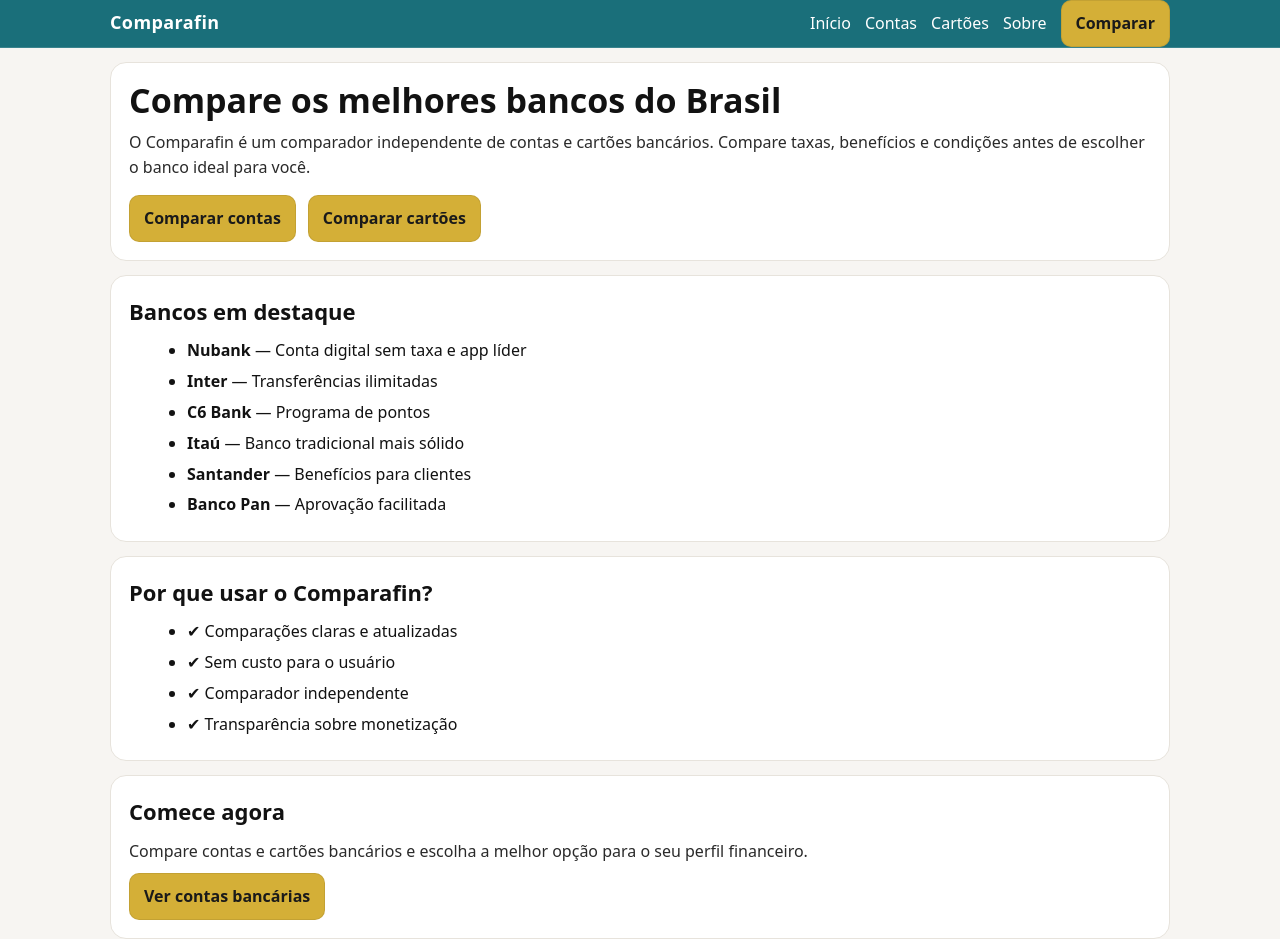
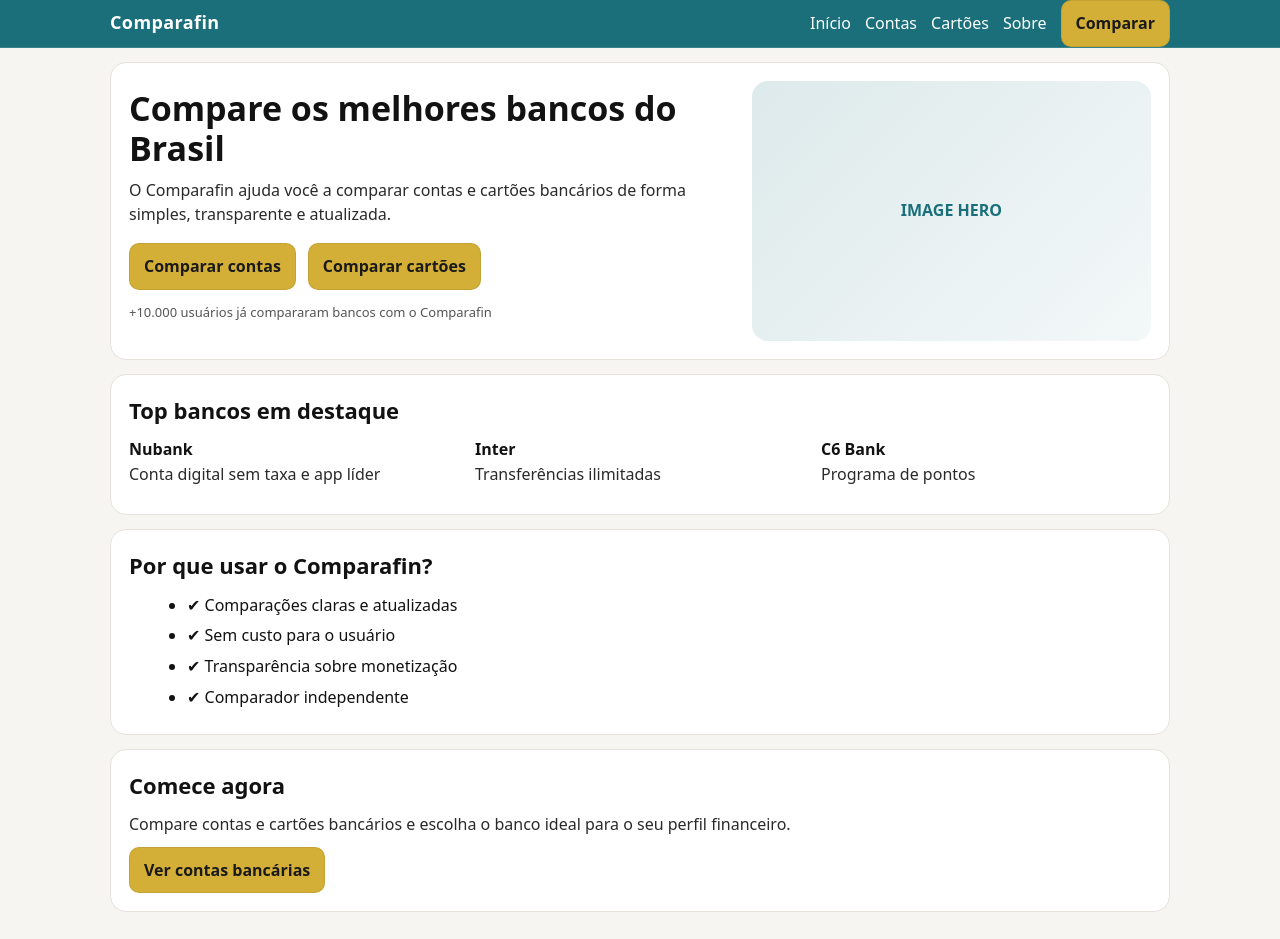
Before and after one commit to caroriedi7-dev/comparafin, a Next.js app: page / in a window 1280 px wide. After the commit the page ends 912 px from the top, so only its background shows below. Built offline with nearby package versions, Linux system fonts and the light colour scheme.

Commit message:
Update page.js

```diff
--- a/app/page.js
+++ b/app/page.js
@@ -2,31 +2,69 @@
   return (
     <>
       {/* HERO */}
-      <section>
+      <section style={{
+        display: "grid",
+        gridTemplateColumns: "1.2fr .8fr",
+        gap: 24,
+        alignItems: "center"
+      }}>
+        {/* TEXTE */}
+        <div>
           <h1>Compare os melhores bancos do Brasil</h1>
           <p>
-          O Comparafin é um comparador independente de contas e cartões
-          bancários. Compare taxas, benefícios e condições antes de escolher
-          o banco ideal para você.
+            O Comparafin ajuda você a comparar contas e cartões bancários
+            de forma simples, transparente e atualizada.
           </p>
 
           <div style={{ display: "flex", gap: 12, marginTop: 16, flexWrap: "wrap" }}>
             <a className="btn" href="/contas">Comparar contas</a>
             <a className="btn" href="/cartoes">Comparar cartões</a>
           </div>
+
+          <p style={{ marginTop: 12, fontSize: 13, color: "#555" }}>
+            +10.000 usuários já compararam bancos com o Comparafin
+          </p>
+        </div>
+
+        {/* IMAGE PLACEHOLDER */}
+        <div style={{
+          background: "linear-gradient(135deg, rgba(26,111,122,.15), rgba(26,111,122,.05))",
+          borderRadius: 16,
+          height: 260,
+          display: "flex",
+          alignItems: "center",
+          justifyContent: "center",
+          fontWeight: 900,
+          color: "#1A6F7A"
+        }}>
+          IMAGE HERO
+        </div>
       </section>
 
-      {/* BANKS */}
+      {/* TOP BANKS */}
       <section>
-        <h2>Bancos em destaque</h2>
-        <ul>
-          <li><strong>Nubank</strong> — Conta digital sem taxa e app líder</li>
-          <li><strong>Inter</strong> — Transferências ilimitadas</li>
-          <li><strong>C6 Bank</strong> — Programa de pontos</li>
-          <li><strong>Itaú</strong> — Banco tradicional mais sólido</li>
-          <li><strong>Santander</strong> — Benefícios para clientes</li>
-          <li><strong>Banco Pan</strong> — Aprovação facilitada</li>
-        </ul>
+        <h2>Top bancos em destaque</h2>
+
+        <div style={{
+          display: "grid",
+          gridTemplateColumns: "repeat(3, 1fr)",
+          gap: 16
+        }}>
+          <div>
+            <strong>Nubank</strong>
+            <p>Conta digital sem taxa e app líder</p>
+          </div>
+
+          <div>
+            <strong>Inter</strong>
+            <p>Transferências ilimitadas</p>
+          </div>
+
+          <div>
+            <strong>C6 Bank</strong>
+            <p>Programa de pontos</p>
+          </div>
+        </div>
       </section>
 
       {/* WHY */}
@@ -35,8 +73,8 @@
         <ul>
           <li>✔ Comparações claras e atualizadas</li>
           <li>✔ Sem custo para o usuário</li>
+          <li>✔ Transparência sobre monetização</li>
           <li>✔ Comparador independente</li>
-          <li>✔ Transparência sobre monetização</li>
         </ul>
       </section>
 
@@ -44,7 +82,7 @@
       <section>
         <h2>Comece agora</h2>
         <p>
-          Compare contas e cartões bancários e escolha a melhor opção
+          Compare contas e cartões bancários e escolha o banco ideal
           para o seu perfil financeiro.
         </p>
         <a className="btn" href="/contas">Ver contas bancárias</a>
```
Lines whose indentation alone changed are shown as unchanged.
